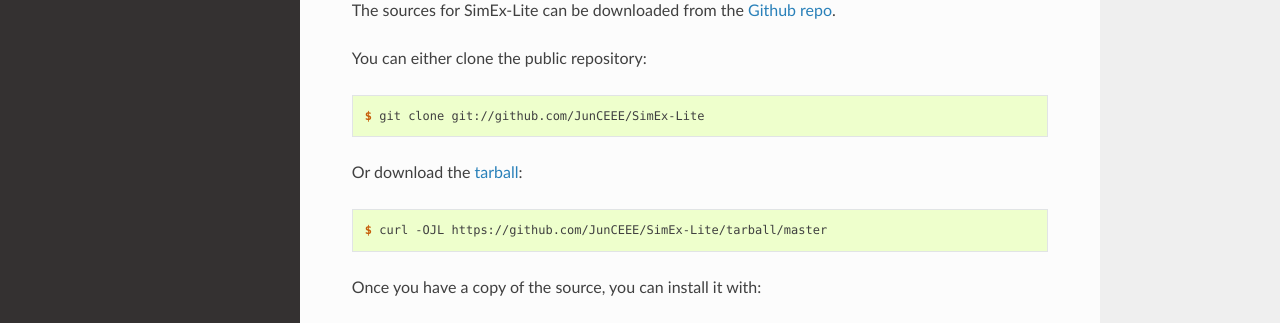
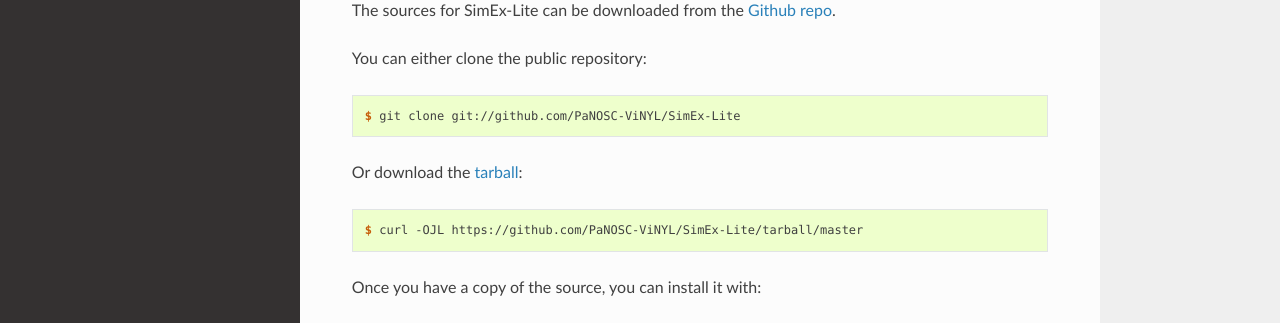
Before and after one commit to PaNOSC-ViNYL/SimEx-Lite, a Sphinx documentation site: the page built from docs/installation.rst, in a window 1280 px wide and 1064 px high. Shown: the part 508-831 px from the top of the window. Built offline with Sphinx 7.4.7 and the Read the Docs theme 2.0.0, drawn with Linux system fonts in a browser that asks for light colours.

Commit message:
update URL

```diff
--- a/docs/installation.rst
+++ b/docs/installation.rst
@@ -32,13 +32,13 @@
 
 .. code-block:: console
 
-    $ git clone git://github.com/JunCEEE/SimEx-Lite
+    $ git clone git://github.com/PaNOSC-ViNYL/SimEx-Lite
 
 Or download the `tarball`_:
 
 .. code-block:: console
 
-    $ curl -OJL https://github.com/JunCEEE/SimEx-Lite/tarball/master
+    $ curl -OJL https://github.com/PaNOSC-ViNYL/SimEx-Lite/tarball/master
 
 Once you have a copy of the source, you can install it with:
 
@@ -47,5 +47,5 @@
     $ python setup.py install
 
 
-.. _Github repo: https://github.com/JunCEEE/SimEx-Lite
-.. _tarball: https://github.com/JunCEEE/SimEx-Lite/tarball/master
+.. _Github repo: https://github.com/PaNOSC-ViNYL/SimEx-Lite
+.. _tarball: https://github.com/PaNOSC-ViNYL/SimEx-Lite/tarball/master
```
